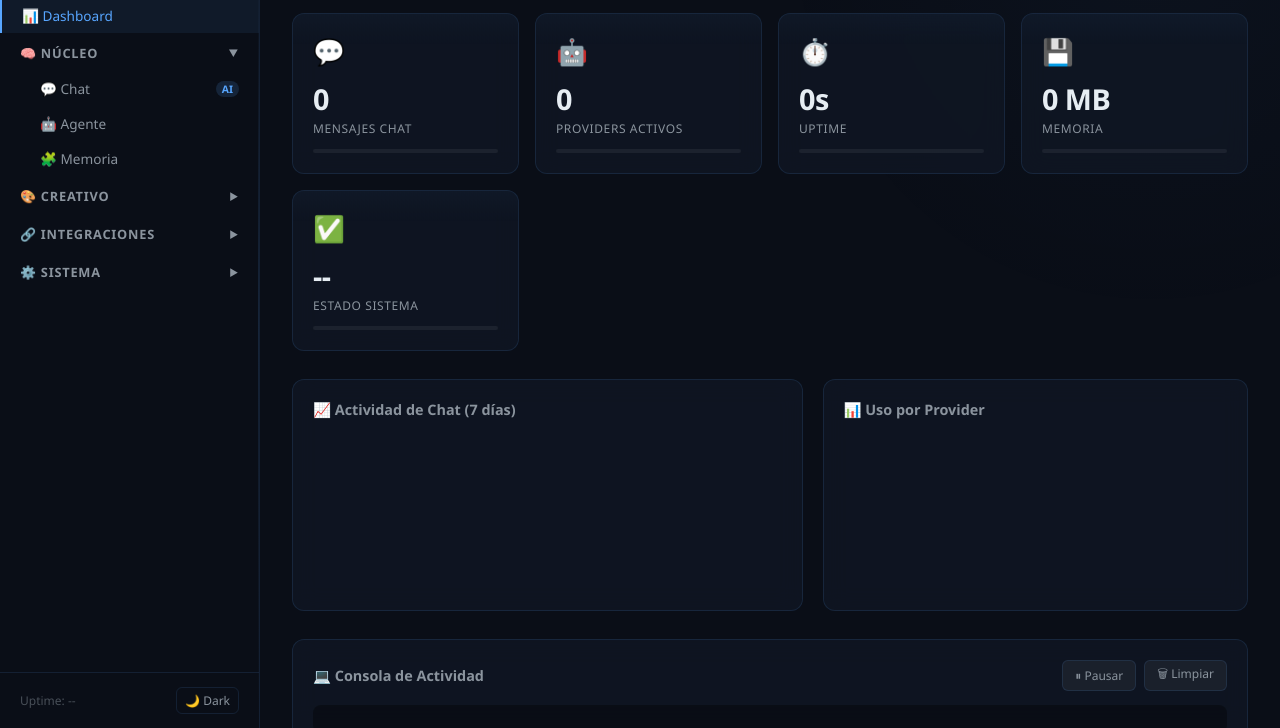
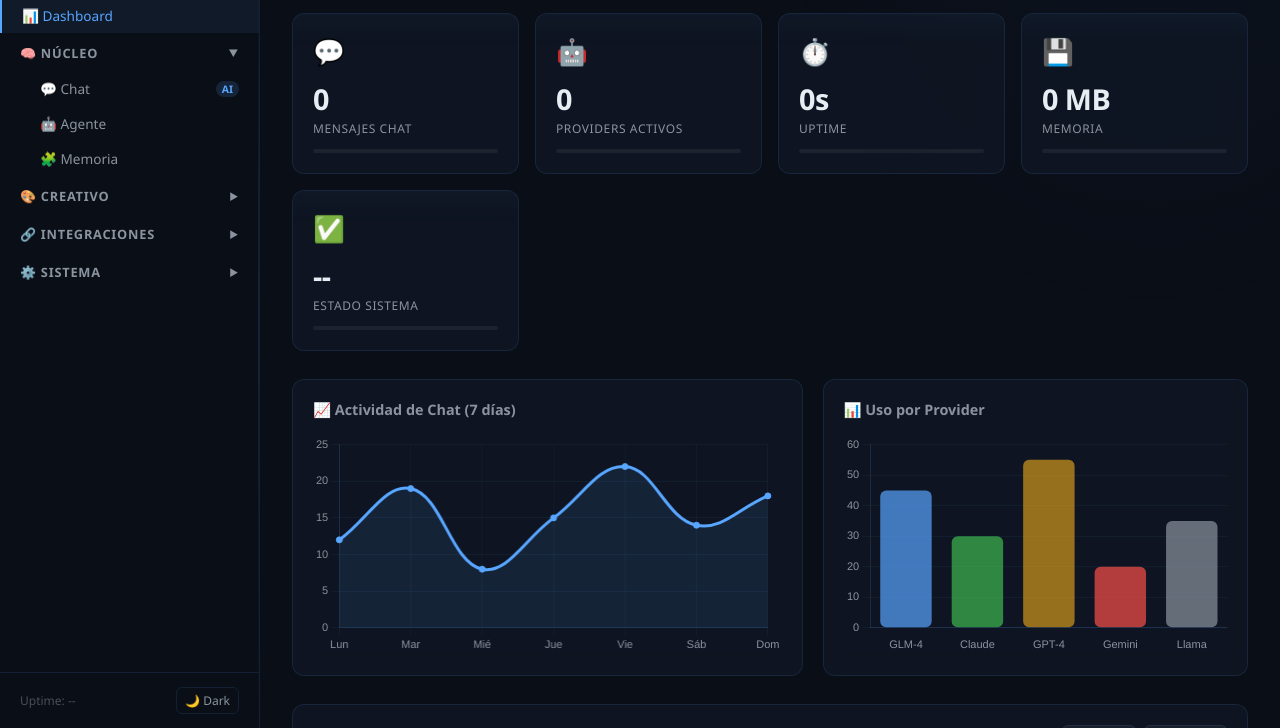
Before and after one commit to cataarias368/devmind-public, a website: page src/ui/dashboard.html in a window 1280 px wide. Shown: the part 72-800 px from the top of the page. Drawn offline with nearby package versions, Linux system fonts and the light colour scheme; no server answers.

Commit message:
🔧 fix CRITICAL: init() nunca se cerraba — sidebar completamente rota
- Agregado } de cierre de async function init()
- Sin este cierre, TODO el JS fallaba: sidebar, chat, mutation, todo
- JS syntax ahora valida correctamente con new Function()
- Esta era la causa raíz de que NADA funcionara en el dashboard

```diff
--- a/src/ui/dashboard.html
+++ b/src/ui/dashboard.html
@@ -2033,6 +2033,8 @@ input,textarea{font-family:inherit}
       }
     };
 
+  } // ← fin de init()
+
   init();
 })();
 </script>
```
